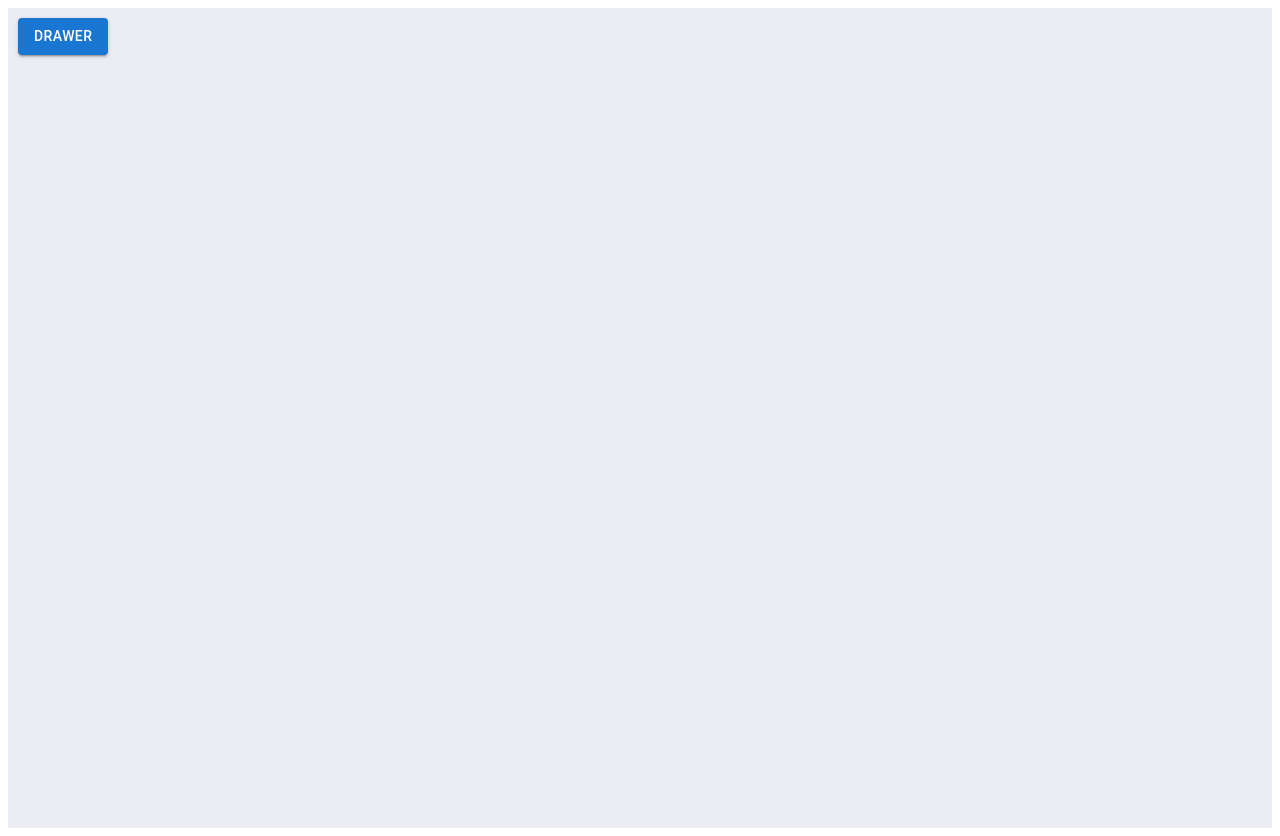
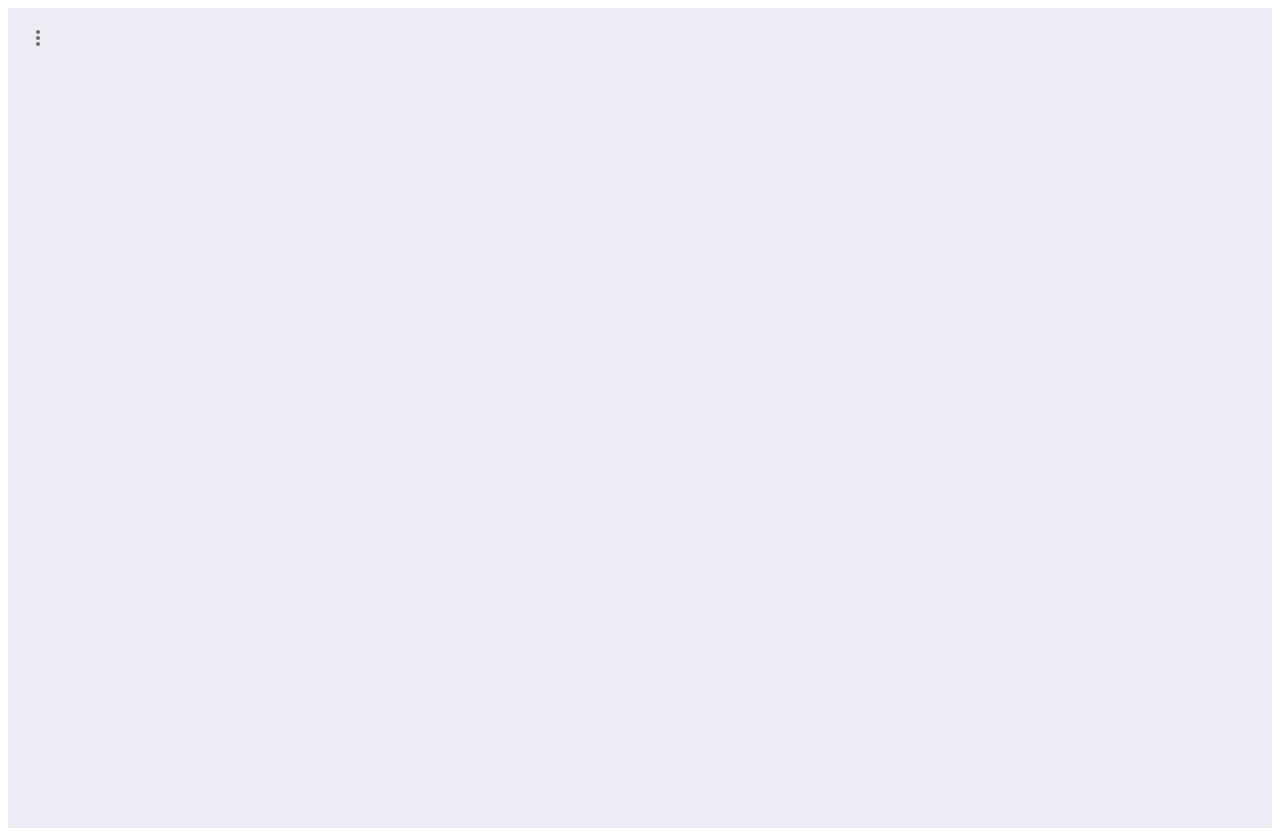
Before and after one commit to Sizzlesina/MUI_course, a React (Vite) app in the folder mui-tutorial/: page /home in a window 1280 px wide. Built offline with nearby package versions, Linux system fonts and the light colour scheme.

Commit message:
Menu examples added

```diff
--- a/mui-tutorial/src/App.jsx
+++ b/mui-tutorial/src/App.jsx
@@ -29,6 +29,7 @@
 // import { BrowserRouter, Routes, Route } from "react-router-dom";
 // import TabsExample from "./advance-components/TabsExample";
 import DrawerExamples from "./advance-components/DrawerExamples";
+import MenuExamples from "./advance-components/MenuExamples";
 
 function App() {
   return (
@@ -76,7 +77,8 @@ function App() {
       {/* <TableExamples /> */}
       {/* <ListExamples /> */}
       {/* <TabsExample /> */}
-      <DrawerExamples />
+      {/* <DrawerExamples /> */}
+      <MenuExamples />
     </div>
   );
 }
--- /dev/null
+++ b/mui-tutorial/src/advance-components/MenuExamples.jsx
@@ -0,0 +1,34 @@
+/** @format */
+
+import { Button, IconButton, Menu, MenuItem } from "@mui/material";
+import { useState } from "react";
+import { MoreVert } from "@mui/icons-material";
+function MenuExamples() {
+  const [anchorEl, setAnchorEl] = useState(null);
+  const handleClick = (e) => {
+    setAnchorEl(e.currentTarget);
+  };
+  const handleClose = () => {
+    setAnchorEl(null);
+  };
+  return (
+    <div
+      style={{
+        backgroundColor: "#EBECF4",
+        height: "100vh",
+        padding: 10,
+      }}>
+      <IconButton onClick={handleClick}>
+        <MoreVert />
+      </IconButton>
+      <Menu anchorEl={anchorEl} open={Boolean(anchorEl)} onClose={handleClose}>
+        <MenuItem onClick={handleClose}>Home</MenuItem>
+        <MenuItem onClick={handleClose}>About</MenuItem>
+        <MenuItem onClick={handleClose}>Services</MenuItem>
+        <MenuItem onClick={handleClose}>Contact</MenuItem>
+      </Menu>
+    </div>
+  );
+}
+
+export default MenuExamples;
```
Also changed, not shown: 1 other file (tests, documents, lock files or other folders).
